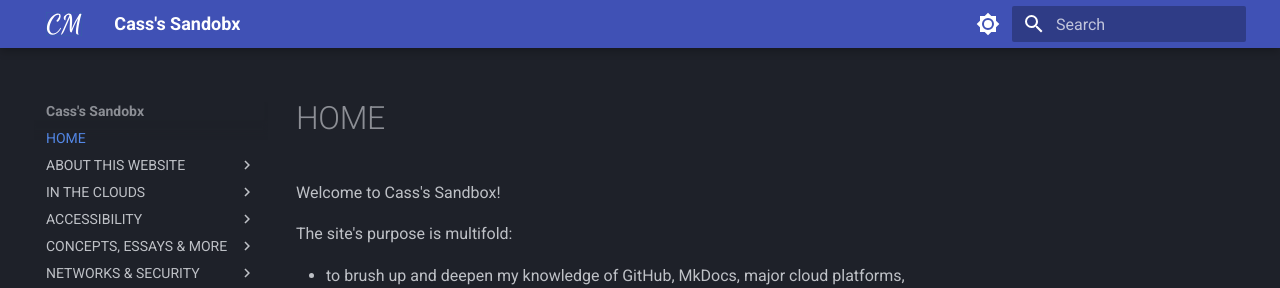
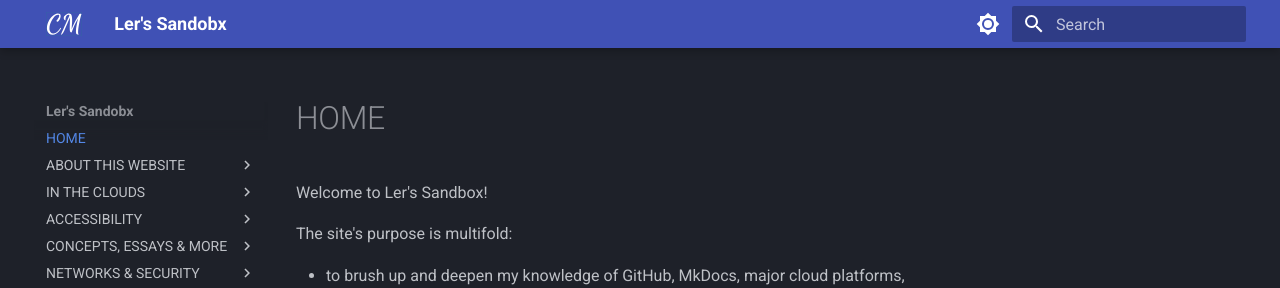
Before and after one commit to cassmastern/lers-sandbox, an MkDocs documentation site: the page built from docs/index.md, in a window 1280 px wide. Shown: the top 288 px of the page. Built offline with MkDocs 1.6.1 and Material for MkDocs 9.7.7, drawn with Linux system fonts in a browser that asks for light colours.

```diff
--- a/docs/index.md
+++ b/docs/index.md
@@ -1,6 +1,6 @@
 # HOME
 
-Welcome to Cass's Sandbox!
+Welcome to Ler's Sandbox!
 
 The site's purpose is multifold:
 
--- a/mkdocs.yml
+++ b/mkdocs.yml
@@ -1,4 +1,4 @@
-site_name: "Cass's Sandobx"
+site_name: "Ler's Sandobx"
 site_url: https://cassmastern.github.io/cass-sandbox/
 docs_dir: docs
 copyright: "<a href='https://cassmastern.github.io/cass-sandbox/sec_about/feedback/'><span class='logo-text'>CM</span> 2025.</a>"
@@ -53,7 +53,7 @@ extra_javascript:
   - js/svg-patcher.js
 
 extra_css:
-  - # css/topbar.css
+  # - css/topbar.css
   - css/alphabet.css
   - css/diagram-zoom.css
   - css/cm-logo.css
```
Also changed, not shown: docs/sec_freeform/ibm-sanfran.md (+1 -1 lines), 2 other files.
